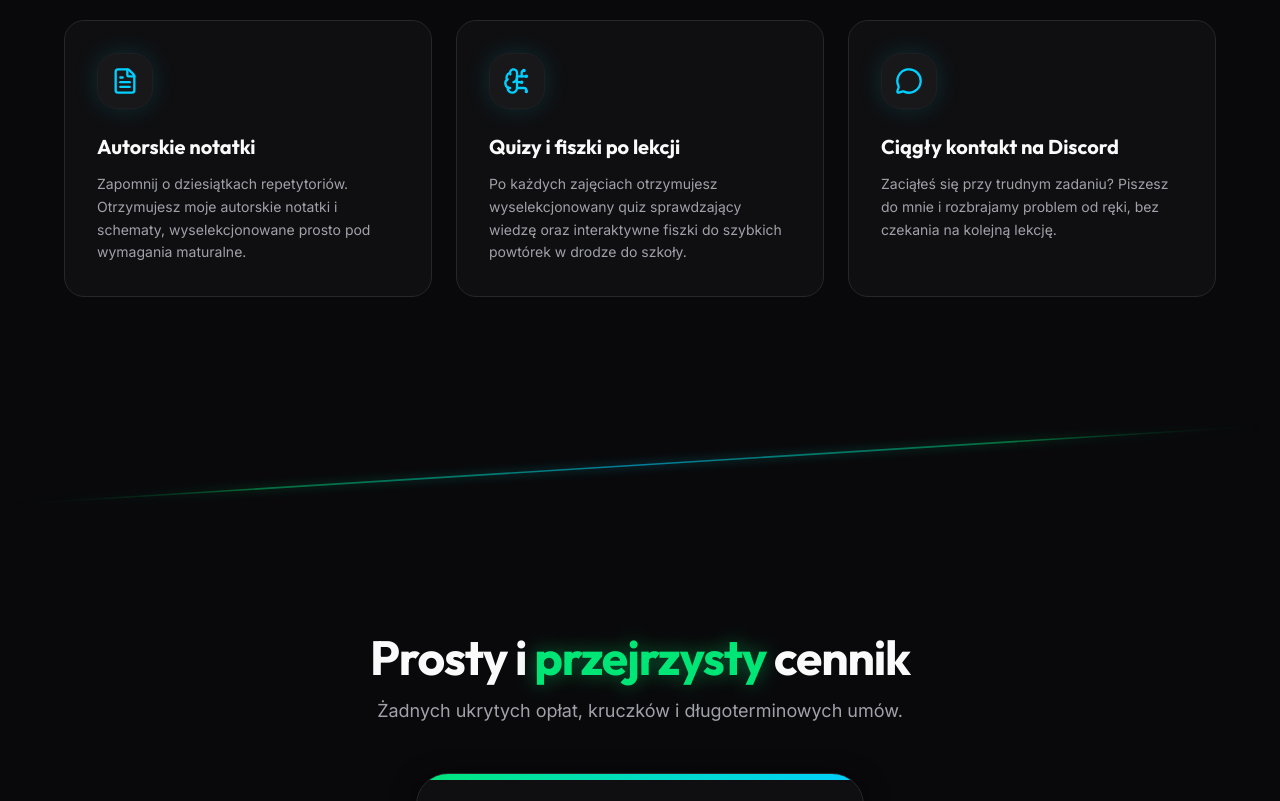
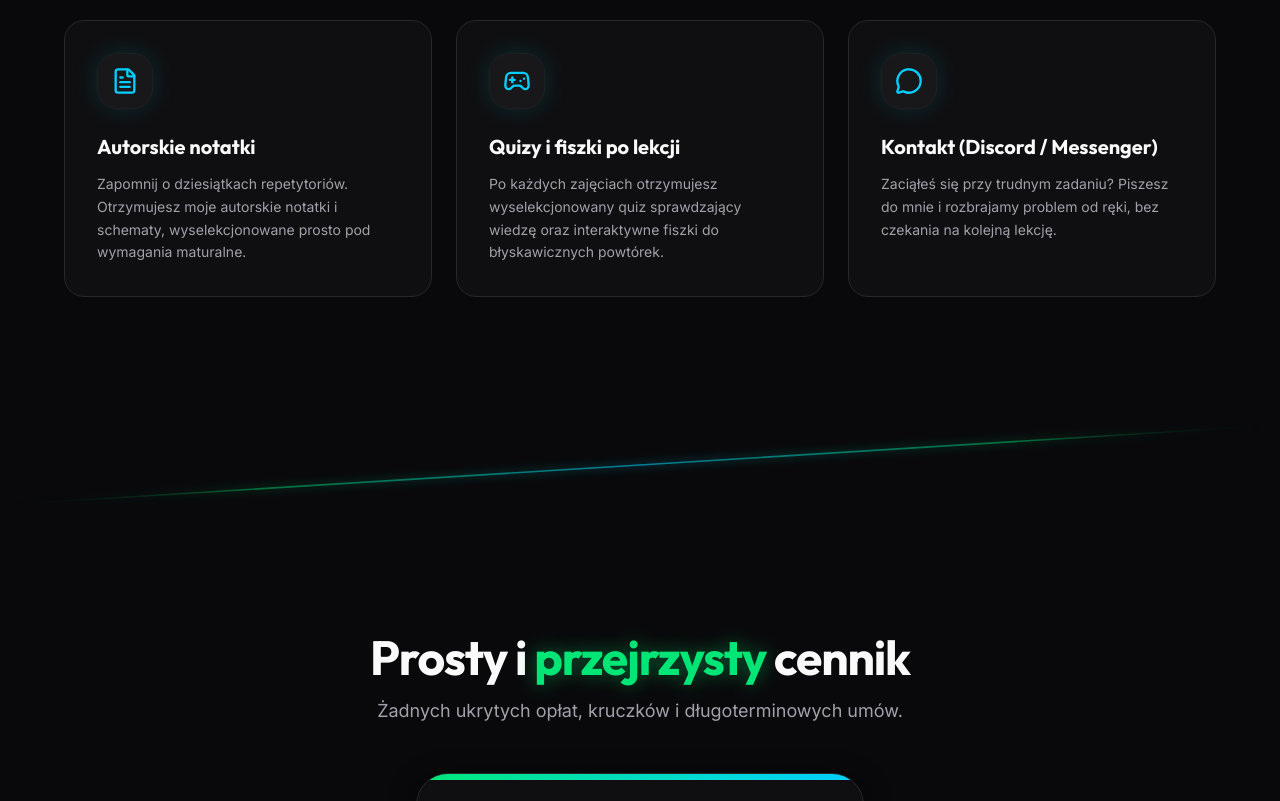
Before and after one commit to taachii/biolearn-landing, a Next.js app: page / in a window 1280 px wide. Shown: the part 3980-4781 px from the top of the page. Built offline with nearby package versions, Linux system fonts and the light colour scheme.

Commit message:
style: update quiz icon and text, add messenger to kontakt in Oferta

```diff
--- a/components/sections/OfertaSection.tsx
+++ b/components/sections/OfertaSection.tsx
@@ -1,6 +1,6 @@
 import { cn } from "@/lib/utils";
 import { AnimateIn } from "@/components/ui/AnimateIn";
-import { MonitorPlay, Key, Video, BrainCircuit, MessageCircle, FileText } from "lucide-react";
+import { MonitorPlay, Key, Video, Gamepad2, MessageCircle, FileText } from "lucide-react";
 
 interface OfertaSectionProps {
   id?: string;
@@ -33,12 +33,12 @@ const OFERTA = [
   },
   {
     title: "Quizy i fiszki po lekcji",
-    description: "Po każdych zajęciach otrzymujesz wyselekcjonowany quiz sprawdzający wiedzę oraz interaktywne fiszki do szybkich powtórek w drodze do szkoły.",
-    icon: BrainCircuit,
+    description: "Po każdych zajęciach otrzymujesz wyselekcjonowany quiz sprawdzający wiedzę oraz interaktywne fiszki do błyskawicznych powtórek.",
+    icon: Gamepad2,
     cols: "lg:col-span-2"
   },
   {
-    title: "Ciągły kontakt na Discord",
+    title: "Kontakt (Discord / Messenger)",
     description: "Zaciąłeś się przy trudnym zadaniu? Piszesz do mnie i rozbrajamy problem od ręki, bez czekania na kolejną lekcję.",
     icon: MessageCircle,
     cols: "lg:col-span-2"
```
